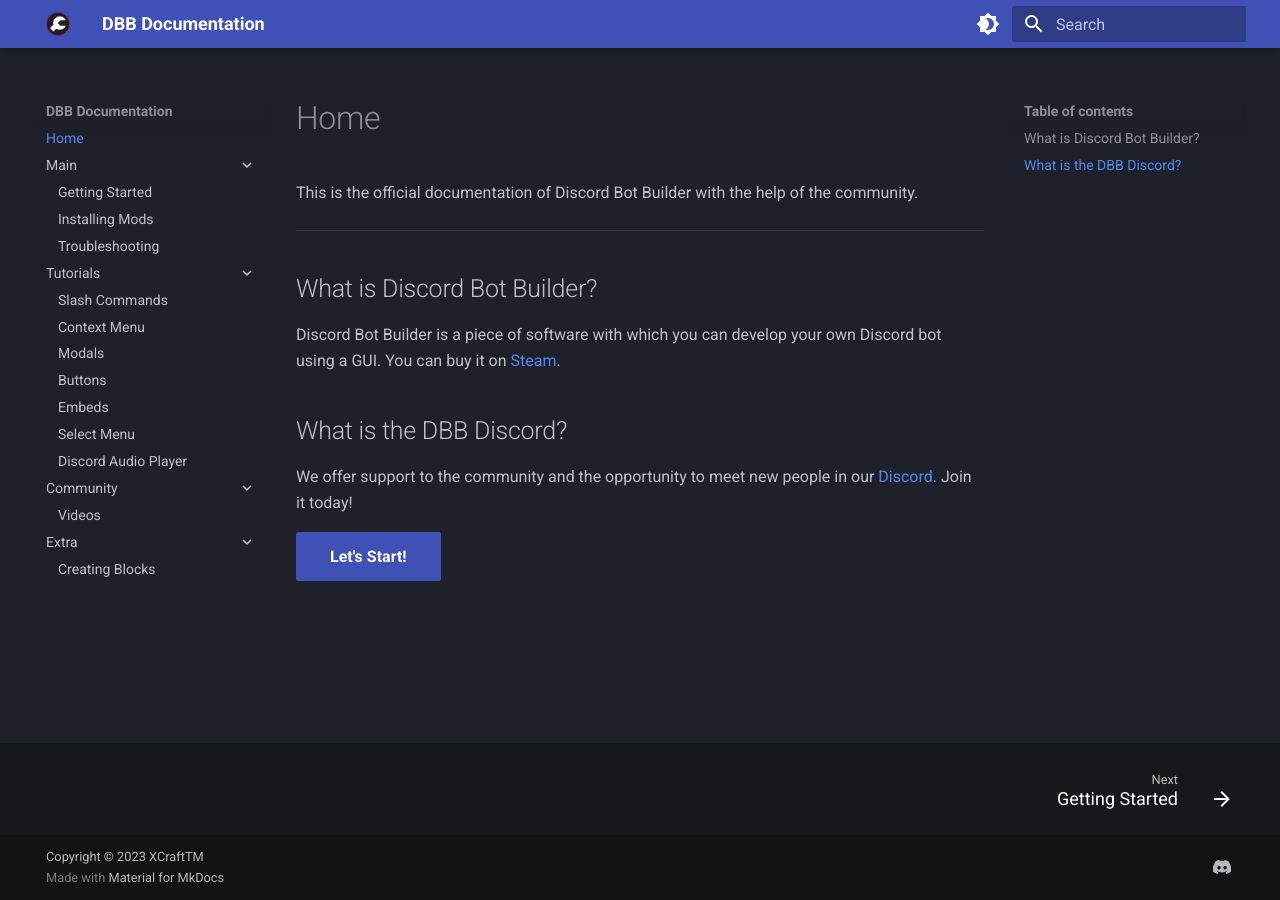
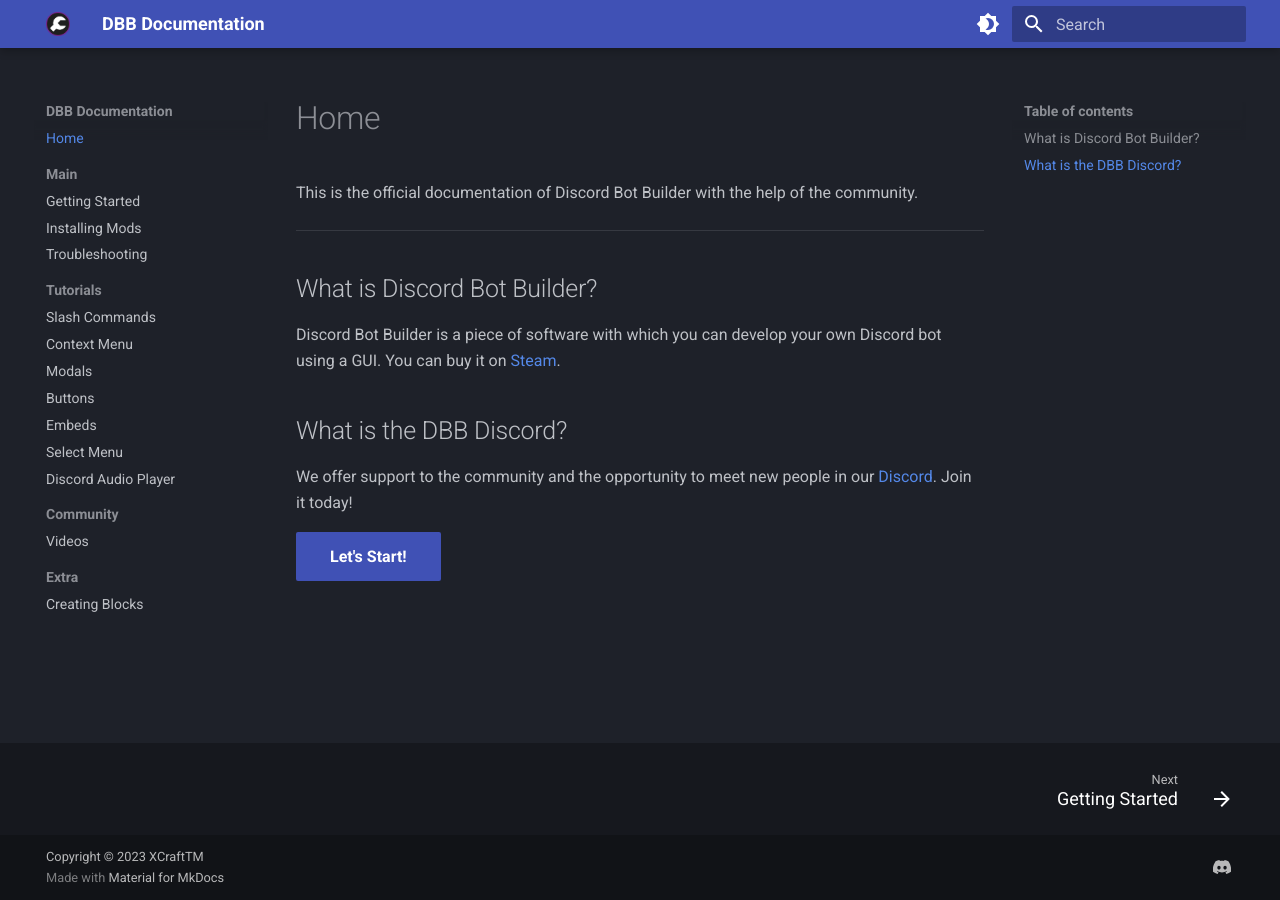
Before and after one commit to XCraftTM/DBBBlocks, an MkDocs documentation site: the page built from docs/index.md, in a window 1280 px wide. Built offline with MkDocs 1.6.1 and Material for MkDocs 9.7.7, drawn with Linux system fonts in a browser that asks for light colours.

Commit message:
Trying Instant Loading

```diff
--- a/mkdocs.yml
+++ b/mkdocs.yml
@@ -26,9 +26,10 @@ theme:
     - navigation.indexes
     # - navigation.instant
     # - navigation.prune
-    # - navigation.sections
+    - navigation.sections
     # - navigation.tabs
     # - navigation.tabs.sticky
+    - navigation.instant
     - navigation.top
     - navigation.tracking
     - search.highlight
```
